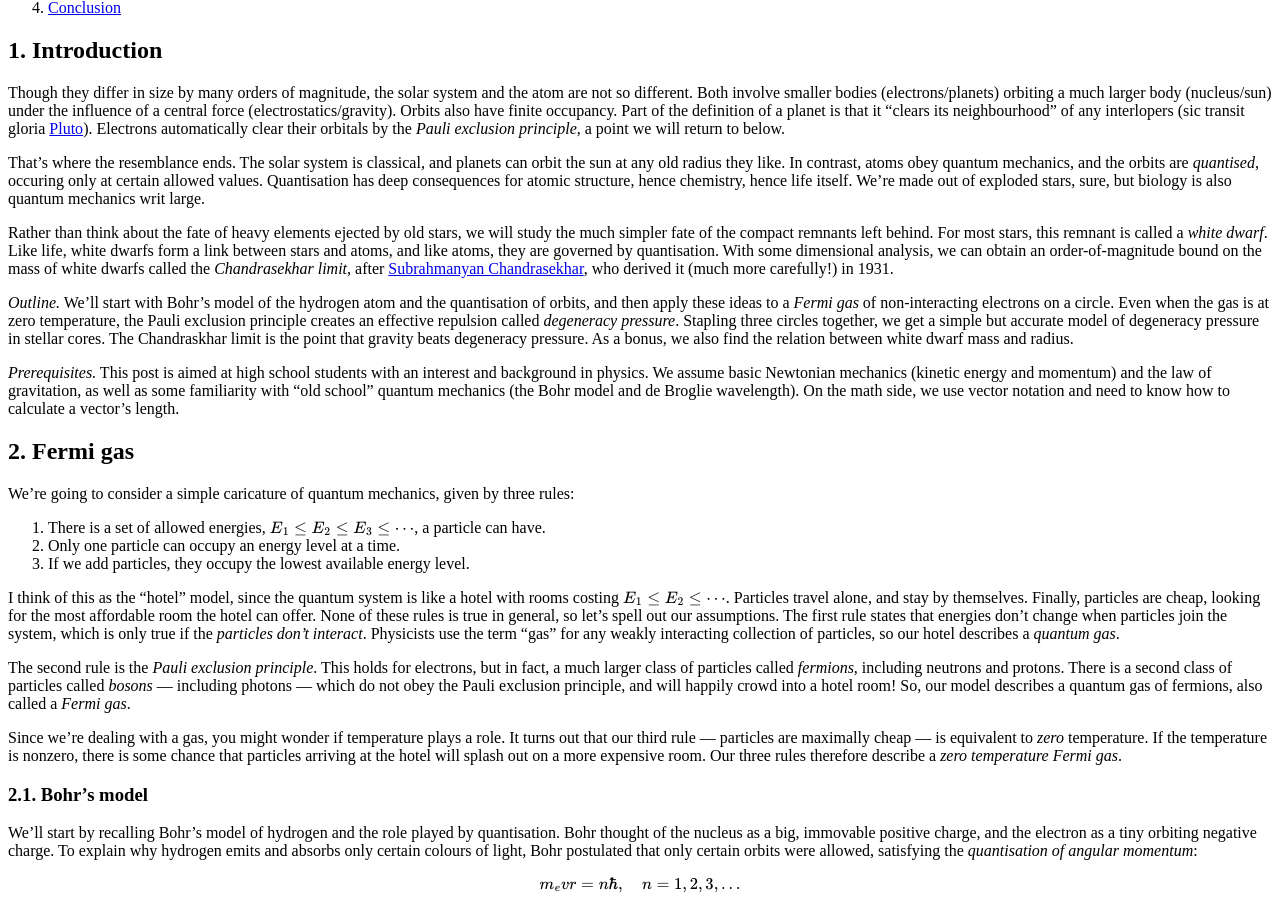
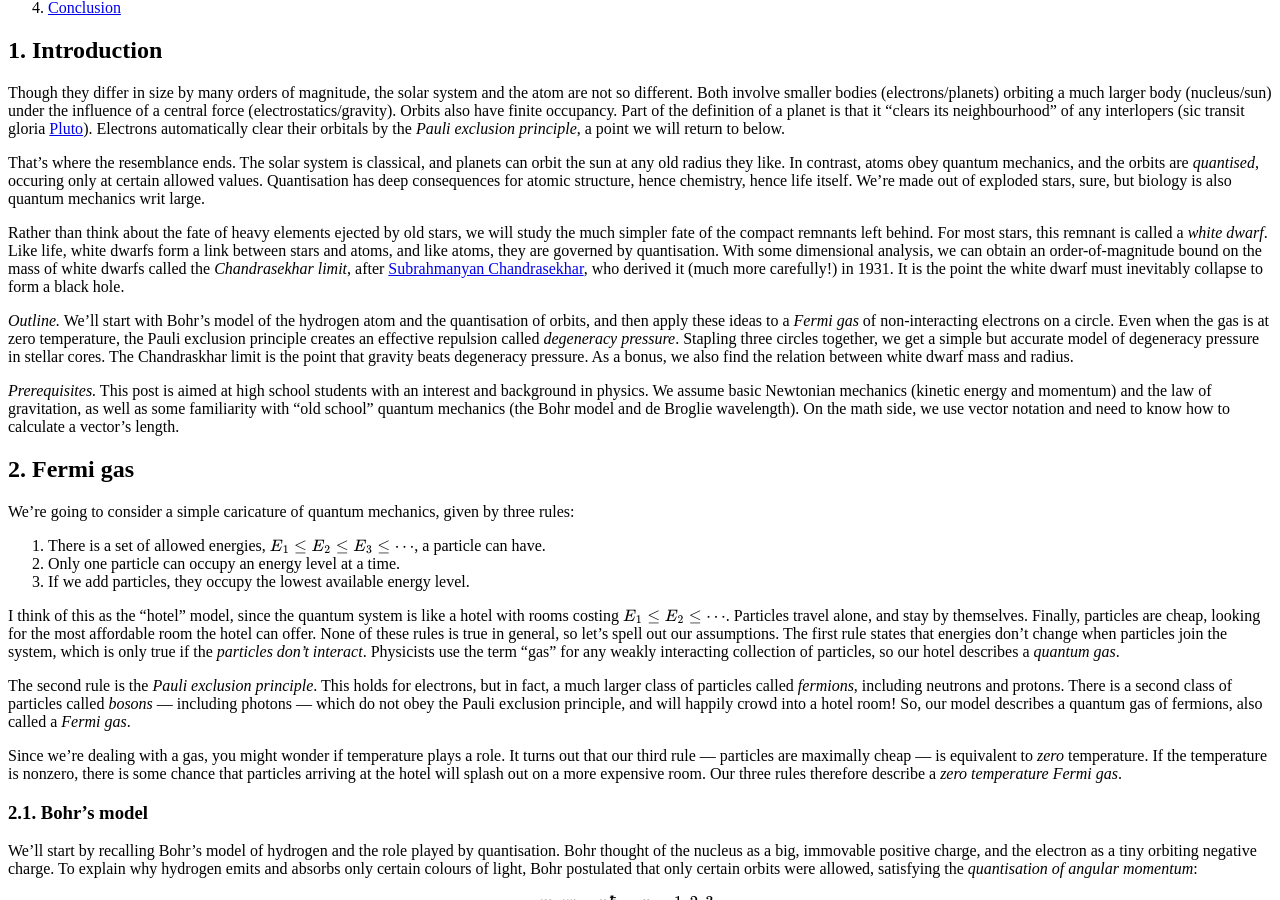
Before and after one commit to hapax/hapax.github.io, a Jekyll site: the page built from assets/chandra.md, in a window 1280 px wide and 900 px high, scrolled down 780 px. Built offline with Jekyll 4.4.1, drawn with Linux system fonts in a browser that asks for light colours; our own code applies the rules of GitHub Pages for plain Markdown files; formulas are drawn with MathJax 3; a script that is not in the unit is left out.

Commit message:
Update chandra.md

```diff
--- a/assets/chandra.md
+++ b/assets/chandra.md
@@ -59,6 +59,8 @@ With some dimensional analysis, we can obtain an order-of-magnitude
 bound on the mass of white dwarfs called the *Chandrasekhar limit*, after
 [Subrahmanyan Chandrasekhar](https://en.wikipedia.org/wiki/Subrahmanyan_Chandrasekhar),
 who derived it (much more carefully!) in 1931.
+It is the point the white dwarf must inevitably collapse to form a
+black hole.
 
 *Outline.* We'll start with Bohr's model of the hydrogen atom and the
 quantisation of orbits, and then apply these ideas to a *Fermi gas* of
```
